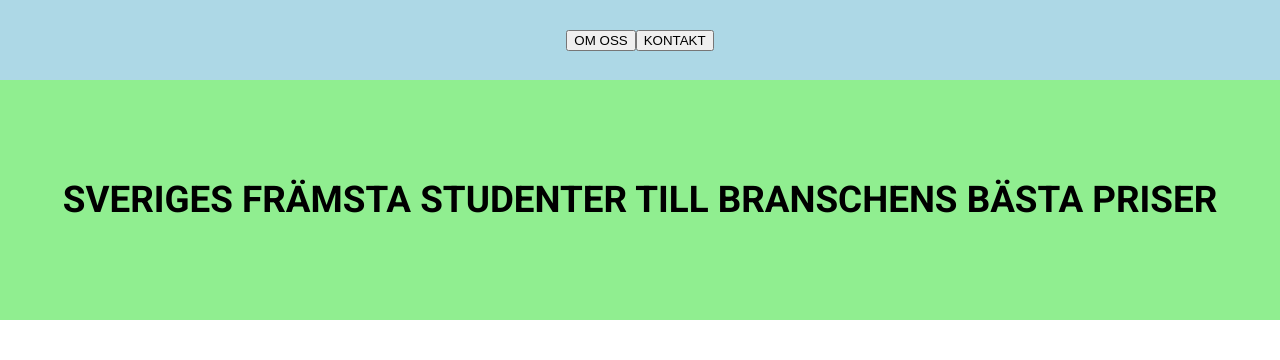
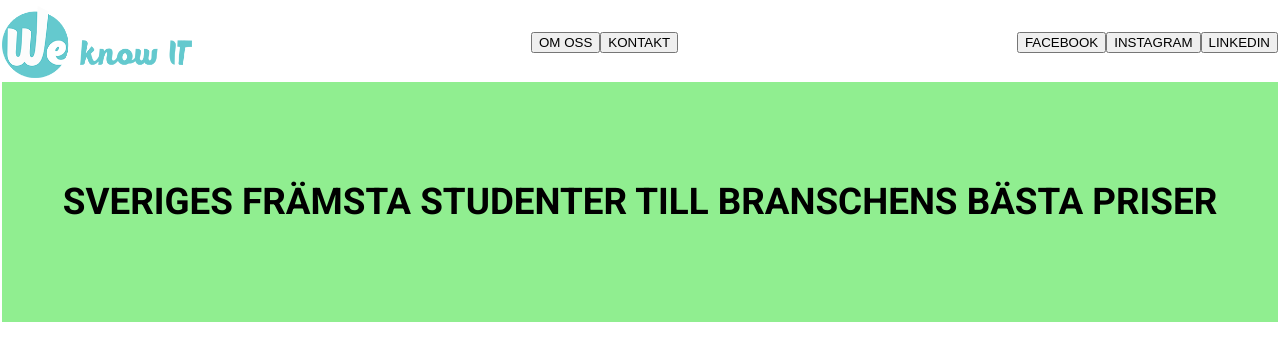
Before and after one commit to johniversen/wkit-website, a React (Create React App) app: page / in a window 1280 px wide. Shown: the top 360 px of the page. Built offline with nearby package versions, Linux system fonts and the light colour scheme.

Commit message:
implement header

```diff
--- a/src/components/About/About.jsx
+++ b/src/components/About/About.jsx
@@ -1,8 +1,12 @@
 import React from 'react';
+import Header from '../Header';
 
 const About = () => {
   return (
+    <>
+    <Header />
     <p>About Page.</p>
+    </>
   )
 }
 
--- a/src/components/App/App.css
+++ b/src/components/App/App.css
@@ -45,4 +45,5 @@ table {
 /* My css */
 body {
   font-family: Roboto;
+  padding: 2px;
 }
--- a/src/components/Header/Header.jsx
+++ b/src/components/Header/Header.jsx
@@ -1,12 +1,10 @@
 import React from "react";
 import styled from 'styled-components';
-import { COLORS } from "../../variables/colors";
 import ButtonContainer from '../Buttons';
 import { withRouter } from "react-router";
+import Logo from '../../assets/logo.png';
 
 const Header = (props) => {
-  const c = { ...COLORS };
-
   const aboutClick = () => {
     props.history.push("/about");
   }
@@ -14,17 +12,28 @@ const Header = (props) => {
   const StyledSection = styled.section`
   display: flex;
   align-items: center;
-  justify-content: space-evenly;
+  justify-content: space-between;
   flex-direction: row;
-  background-color: ${c.navBlue};
   height: 5rem;
   `
 
+const HeaderImg = styled.img.attrs({
+  src: Logo
+})`
+max-height: 90%;
+`
+
   return (
     <StyledSection>
+      <HeaderImg />
       <div>
-      <ButtonContainer buttonFunction={aboutClick} buttonText={"OM OSS"} />
-      <ButtonContainer buttonText={"KONTAKT"} />
+        <ButtonContainer buttonFunction={aboutClick} buttonText={"OM OSS"} />
+        <ButtonContainer buttonText={"KONTAKT"} />
+      </div>
+      <div>
+        <ButtonContainer buttonText={"FACEBOOK"} />
+        <ButtonContainer buttonText={"INSTAGRAM"} />
+        <ButtonContainer buttonText={"LINKEDIN"} />
       </div>
     </StyledSection>
   );
```
Also changed, not shown: src/assets/logo.png (added).
